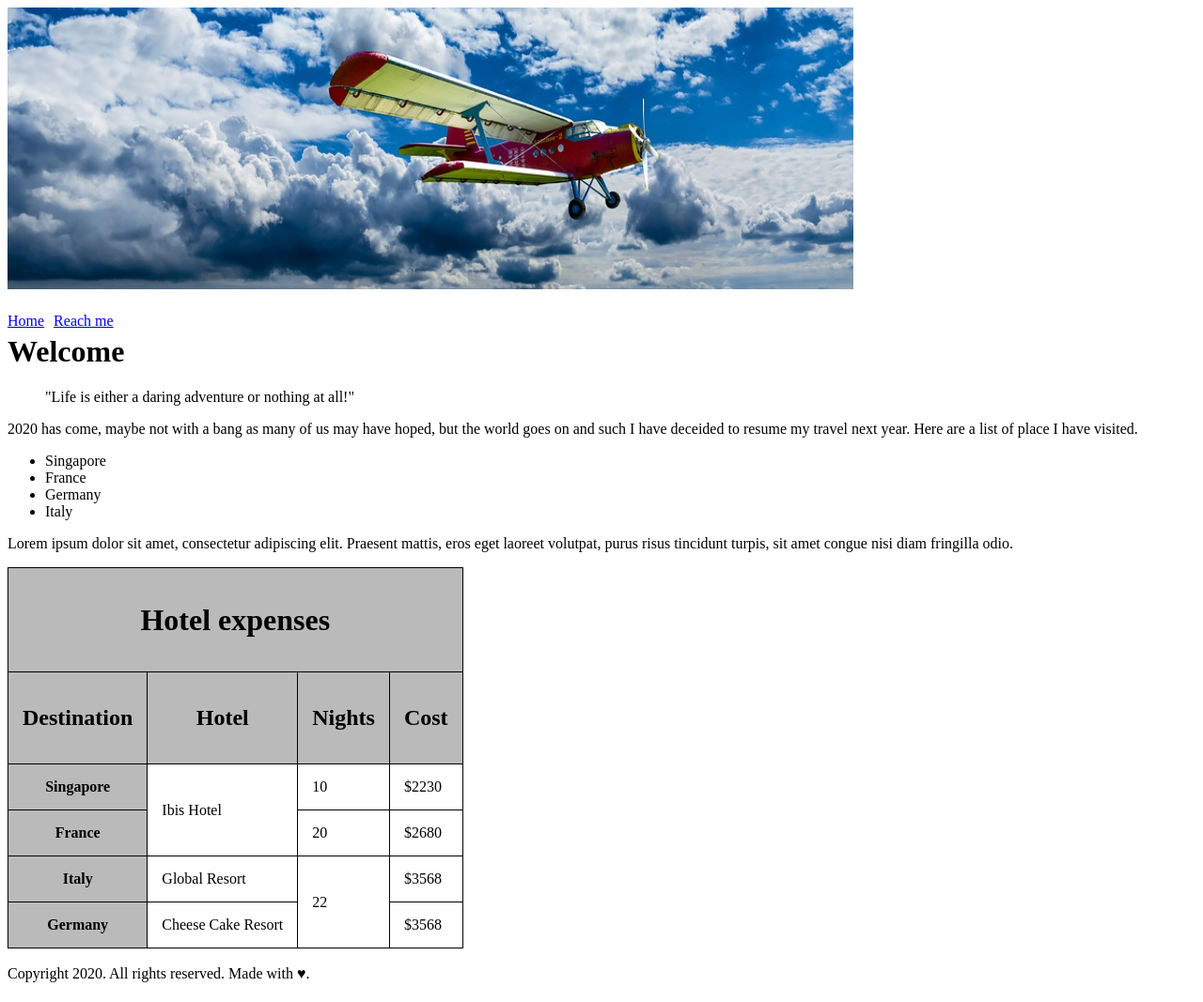
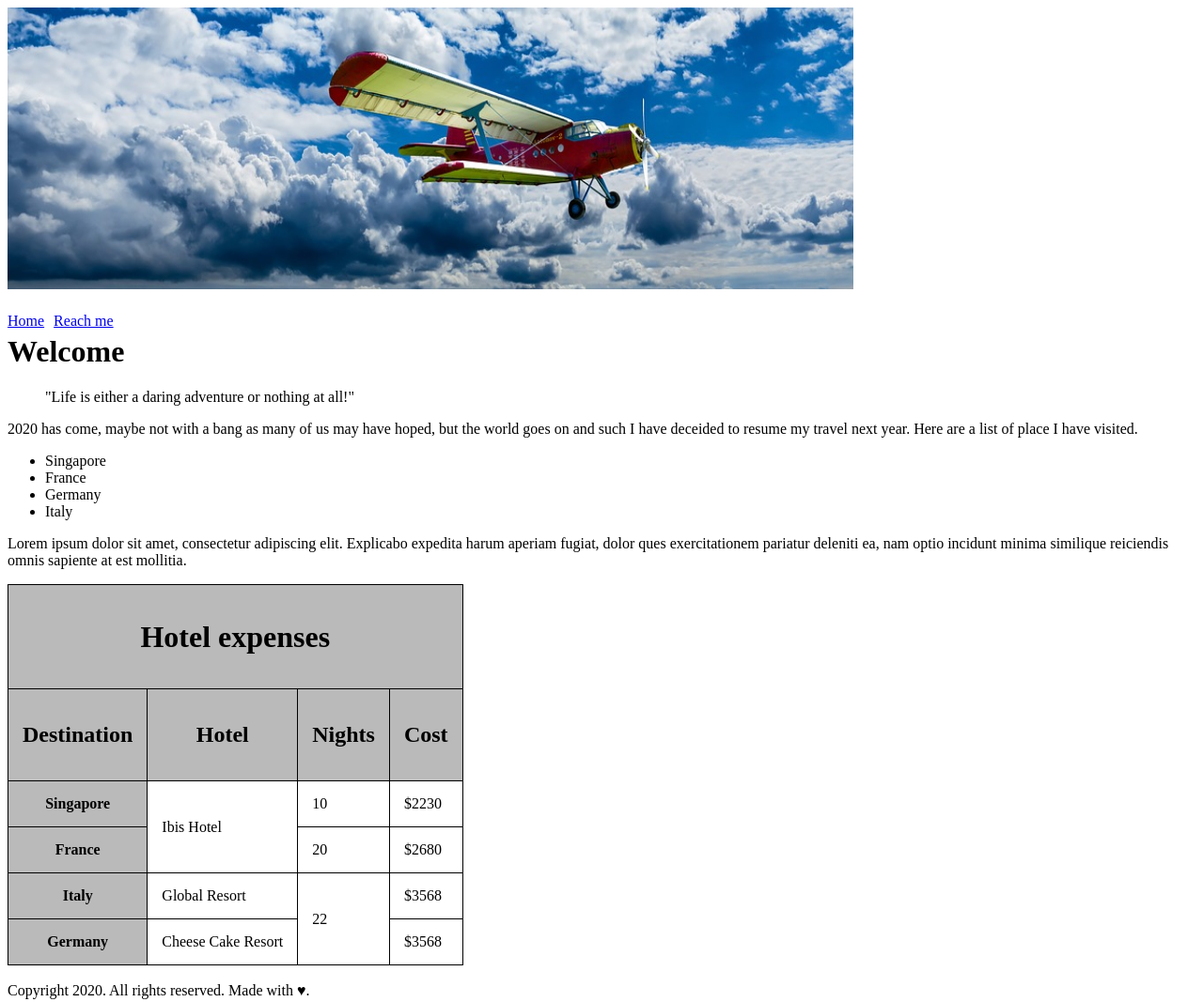
Before and after one commit to Eulofia/mytravelstories, a plain HTML site: page index.html in a window 1280 px wide. Shown: the whole page at 94% size. Drawn offline with Linux system fonts and the light colour scheme.

Commit message:
Changed placeholder text on index.html

```diff
--- a/index.html
+++ b/index.html
@@ -28,7 +28,7 @@
         <li>Italy</li>
     </ul>
 
-   <p>Lorem ipsum dolor sit amet, consectetur adipiscing elit. Praesent mattis, eros eget laoreet volutpat, purus risus tincidunt turpis, sit amet congue nisi diam fringilla odio. </p>
+   <p>Lorem ipsum dolor sit amet, consectetur adipiscing elit. Explicabo expedita harum aperiam fugiat, dolor ques exercitationem pariatur deleniti ea, nam optio incidunt minima similique reiciendis omnis sapiente at est mollitia.</p>
 
    <table>
       <thead>
```
